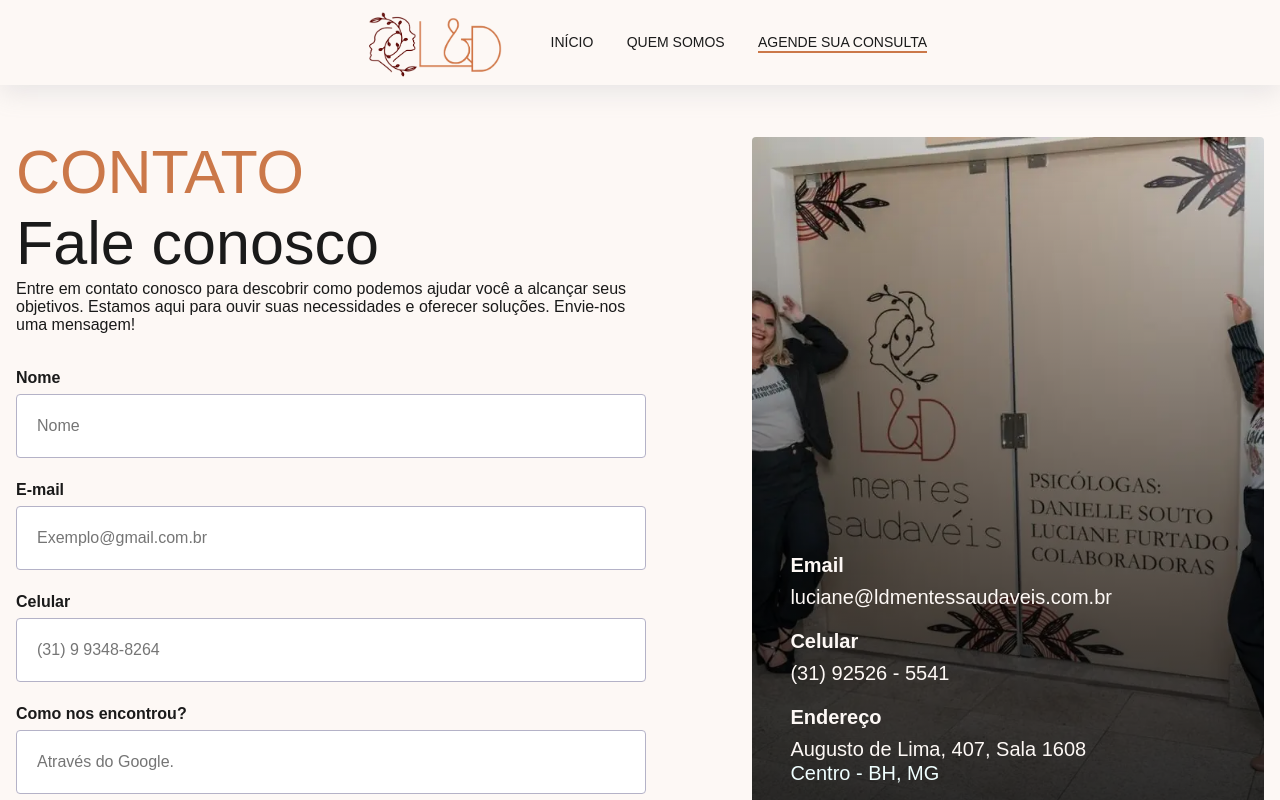
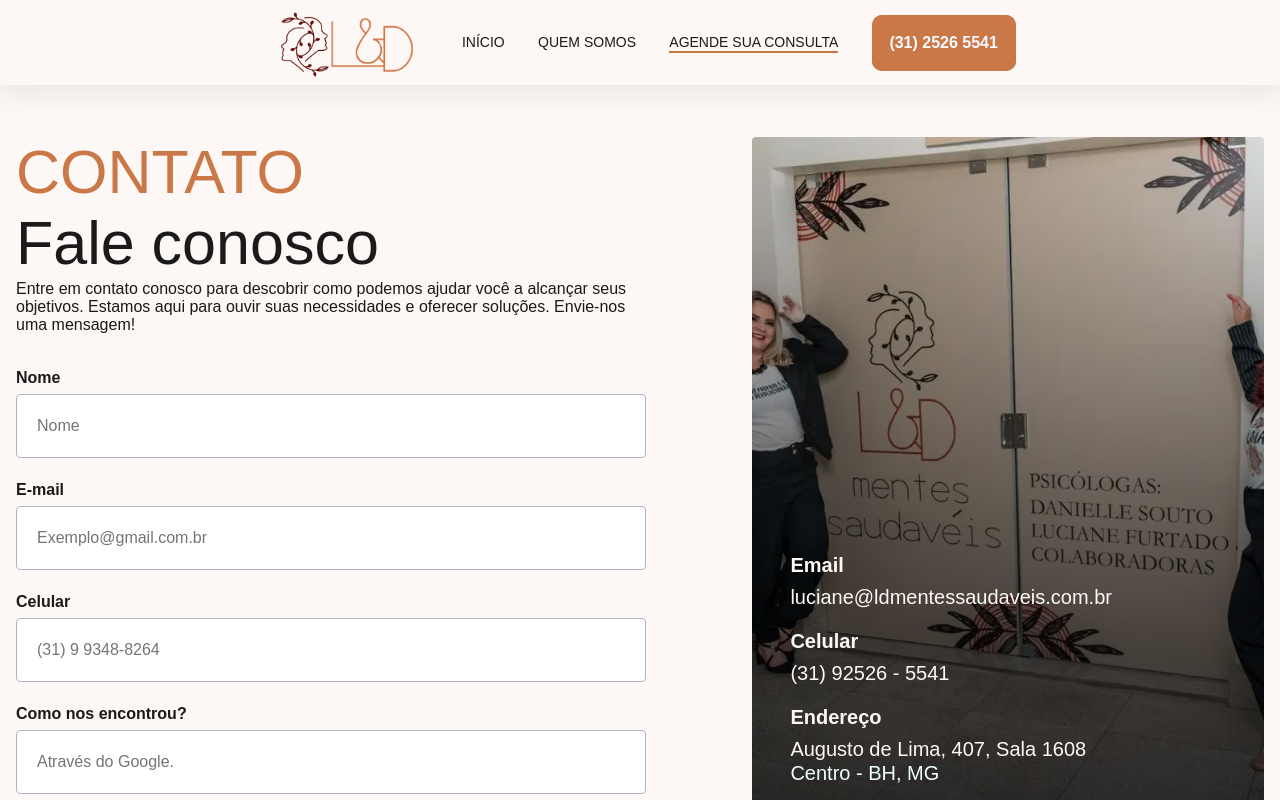
Before and after one commit to OtavioBBC/LD, a plain HTML site: page contact.html in a window 1280 px wide. Shown: the top 800 px of the page. Drawn offline with Linux system fonts and the light colour scheme; a web font is replaced by a local one.

Commit message:
Add files via upload

```diff
--- a/contact.html
+++ b/contact.html
@@ -88,6 +88,11 @@
                         <li class="cs-li">
                             <a href="/contact.html" class="cs-li-link cs-active">
                                 AGENDE SUA CONSULTA
+                            </a>
+                        </li>
+                        <li class="cs-nav-solid">
+                            <a href="https://api.whatsapp.com/send?phone=553125265541&text=Ol%C3%A1!%20Gostaria%20de%20mais%20informa%C3%A7%C3%B5es." class="cs-nav-solid"">
+                                (31) 2526 5541
                             </a>
                         </li>
                     </ul>
```
